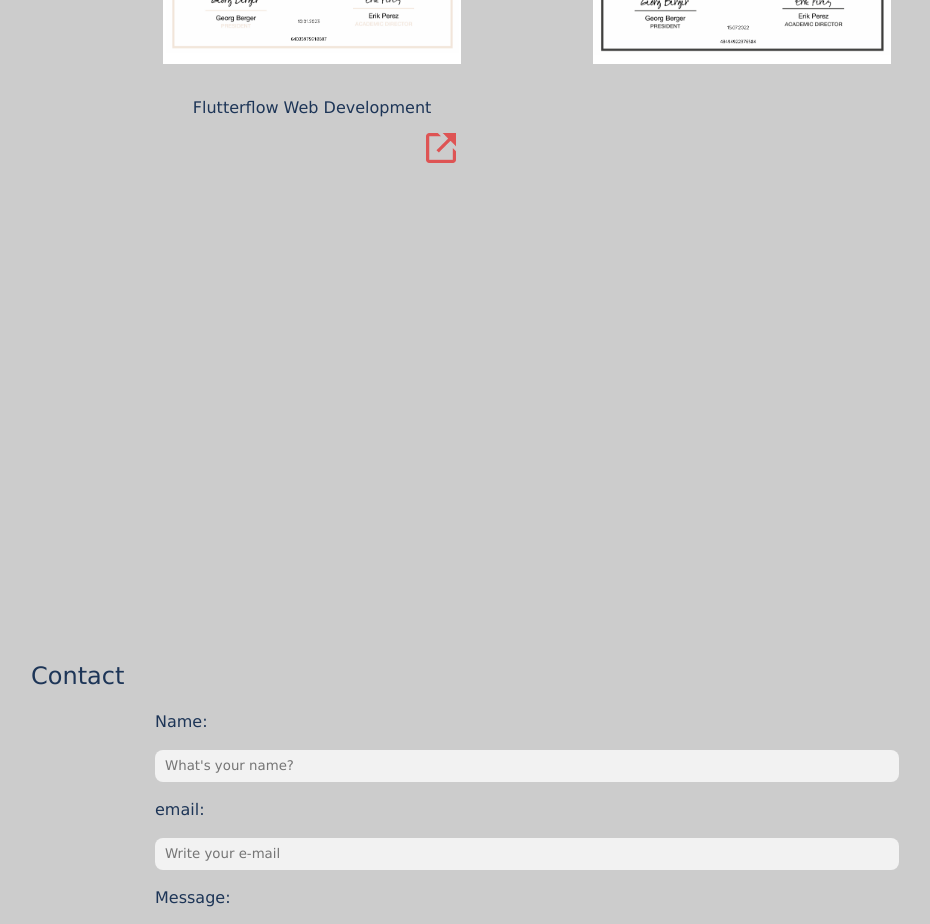
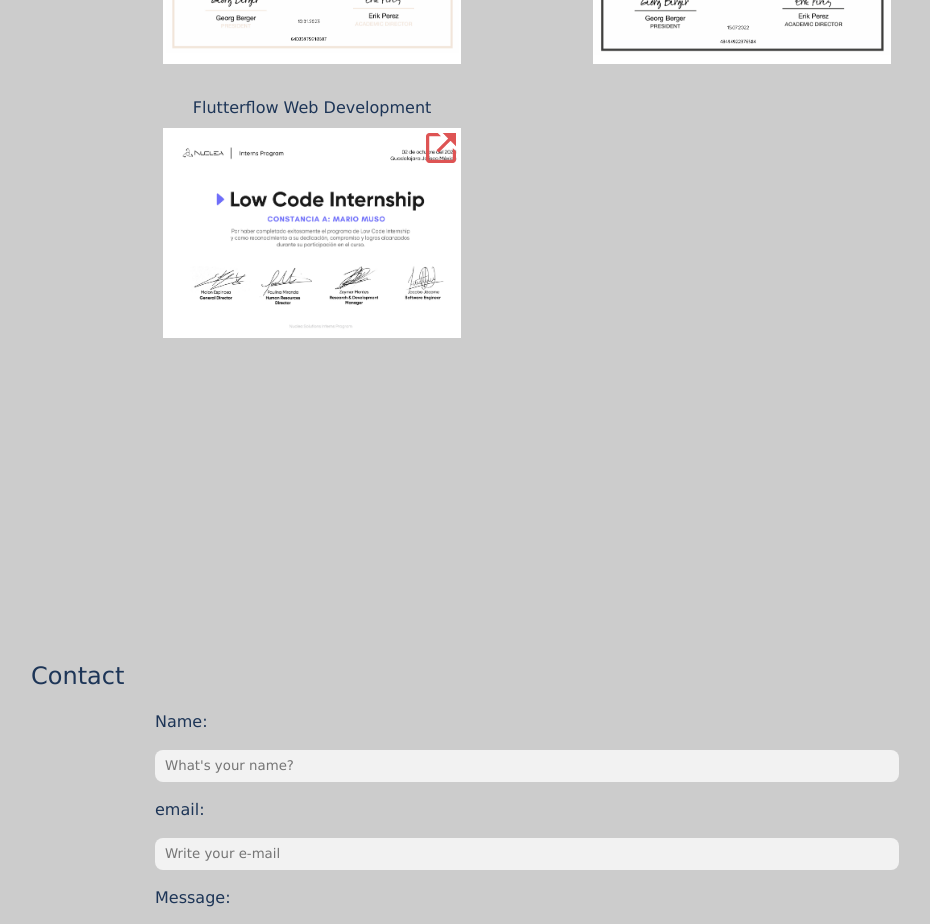
Before and after one commit to Mems2001/portfolio_def, a React (Vite) app: page / in a window 1280 px wide. Shown: the part 4620-5544 px from the top of the page, without its empty margins (113-1043 px from the left). Built offline with nearby package versions, Linux system fonts and the light colour scheme; some icons are missing.

Commit message:
feature: flutterflow certificate added 2

```diff
--- a/src/styles/Education.css
+++ b/src/styles/Education.css
@@ -138,6 +138,15 @@
   background-image: url('/certificates/Fundamentos_QR.png');
 }
 
+.c_five {
+  background-image: url('/certificates/flutterflow.png');
+  background-size: cover;
+}
+
+.c_five:hover {
+  background-image: url('/certificates/flutterflow.png');
+}
+
 .certificate_main_title {
   margin: 2rem;
   margin-top: 20vh;
```
